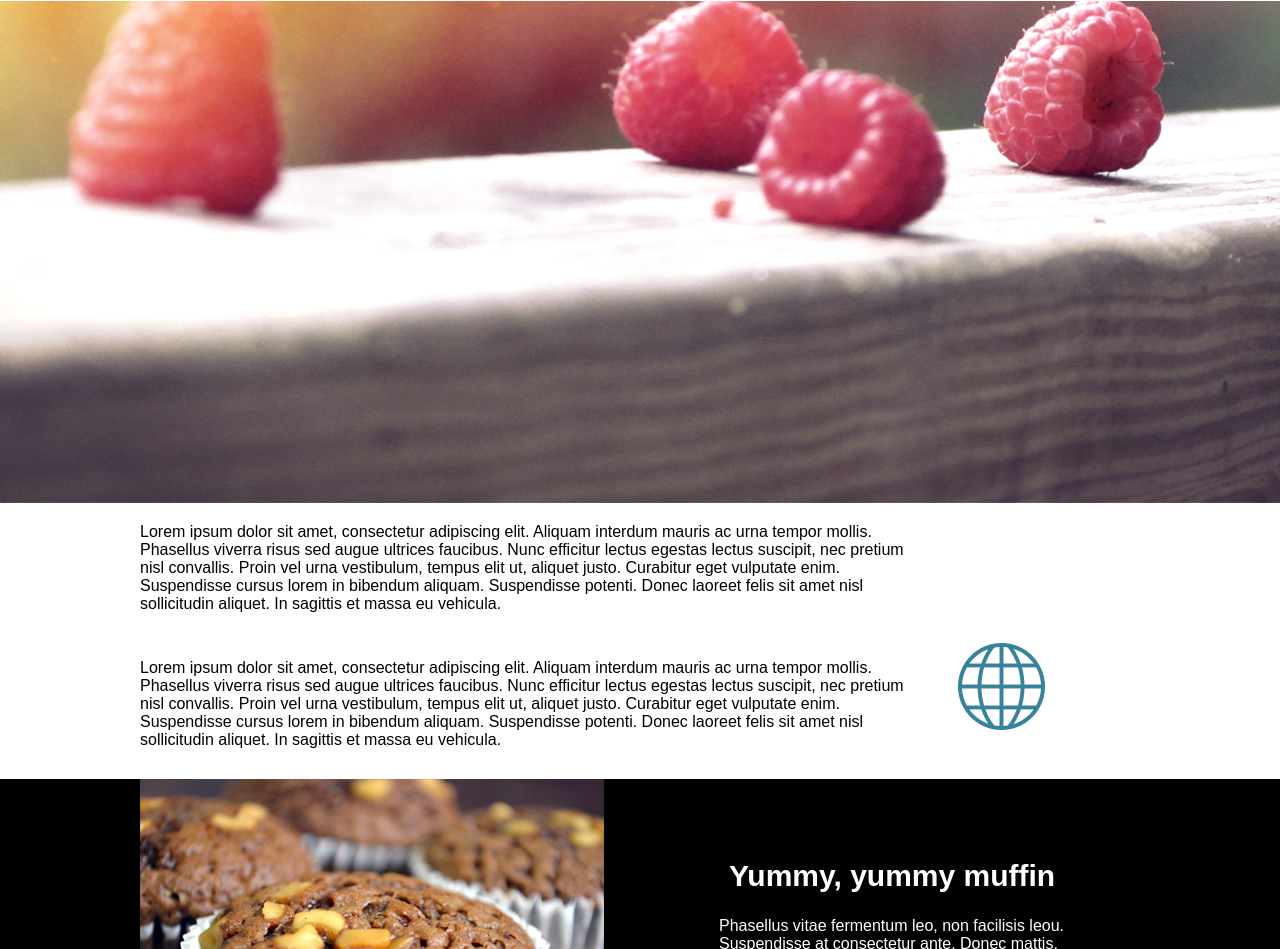
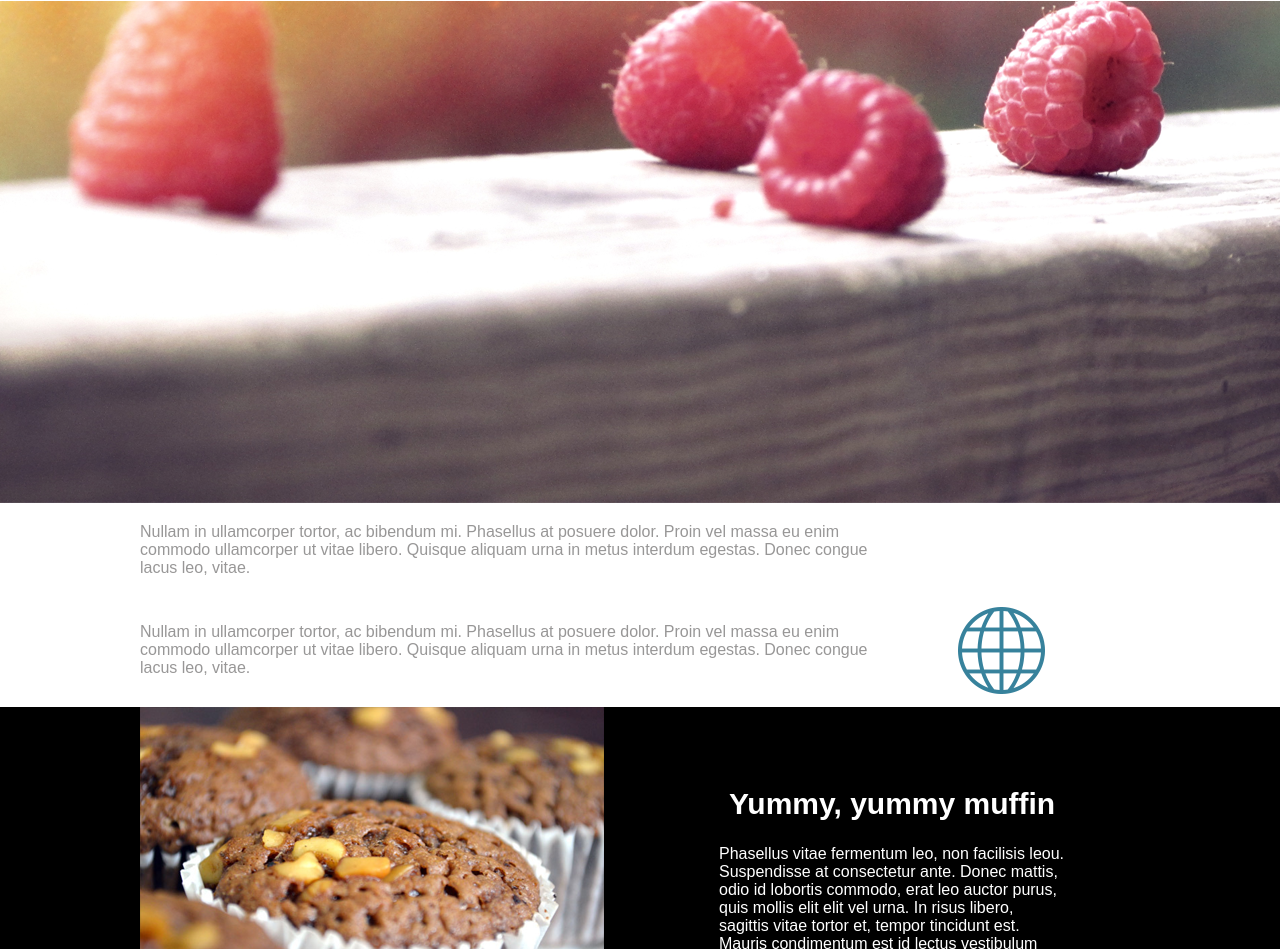
Before and after one commit to Framat/Chocolate, a website: page index.html in a window 1280 px wide. Shown: the part 1404-2353 px from the top of the page. Drawn offline with Linux system fonts and the light colour scheme.

Commit message:
small change

```diff
--- a/index.html
+++ b/index.html
@@ -82,10 +82,8 @@
 			<div class="background">
 				<img src="img/red-background.png" alt="red-background" />
 			</div>
-			<p class="information2">Lorem ipsum dolor sit amet, consectetur adipiscing elit. Aliquam interdum mauris ac urna tempor mollis. Phasellus viverra risus sed augue ultrices faucibus. Nunc efficitur lectus egestas lectus suscipit, nec pretium nisl convallis. Proin vel urna vestibulum,
-				tempus elit ut, aliquet justo. Curabitur eget vulputate enim. Suspendisse cursus lorem in bibendum aliquam. Suspendisse potenti. Donec laoreet felis sit amet nisl sollicitudin aliquet. In sagittis et massa eu vehicula.</p>
-			<p class="information2">Lorem ipsum dolor sit amet, consectetur adipiscing elit. Aliquam interdum mauris ac urna tempor mollis. Phasellus viverra risus sed augue ultrices faucibus. Nunc efficitur lectus egestas lectus suscipit, nec pretium nisl convallis. Proin vel urna vestibulum,
-				tempus elit ut, aliquet justo. Curabitur eget vulputate enim. Suspendisse cursus lorem in bibendum aliquam. Suspendisse potenti. Donec laoreet felis sit amet nisl sollicitudin aliquet. In sagittis et massa eu vehicula.</p>
+			<p class="information2">Nullam in ullamcorper tortor, ac bibendum mi. Phasellus at posuere dolor. Proin vel massa eu enim commodo ullamcorper ut vitae libero. Quisque aliquam urna in metus interdum egestas. Donec congue lacus leo, vitae.</p>
+			<p class="information2">Nullam in ullamcorper tortor, ac bibendum mi. Phasellus at posuere dolor. Proin vel massa eu enim commodo ullamcorper ut vitae libero. Quisque aliquam urna in metus interdum egestas. Donec congue lacus leo, vitae.</p>
 			<div class="logo2">
 				<img src="img/globe-blue.png" alt="globe-blue" />
 			</div>
--- a/sass/main.scss
+++ b/sass/main.scss
@@ -147,6 +147,7 @@ body {
         }
         .information {
             font-size: 16px;
+            color:#989797;
             width: 70%;
             margin-left: 140px;
             margin-bottom: 30px;
@@ -157,6 +158,7 @@ body {
         }
         .information2 {
             font-size: 16px;
+            color:#989797;
             width: 60%;
             margin-left: 140px;
             margin-bottom: 30px;
```
Also changed, not shown: css/main.css, 1 other file.
